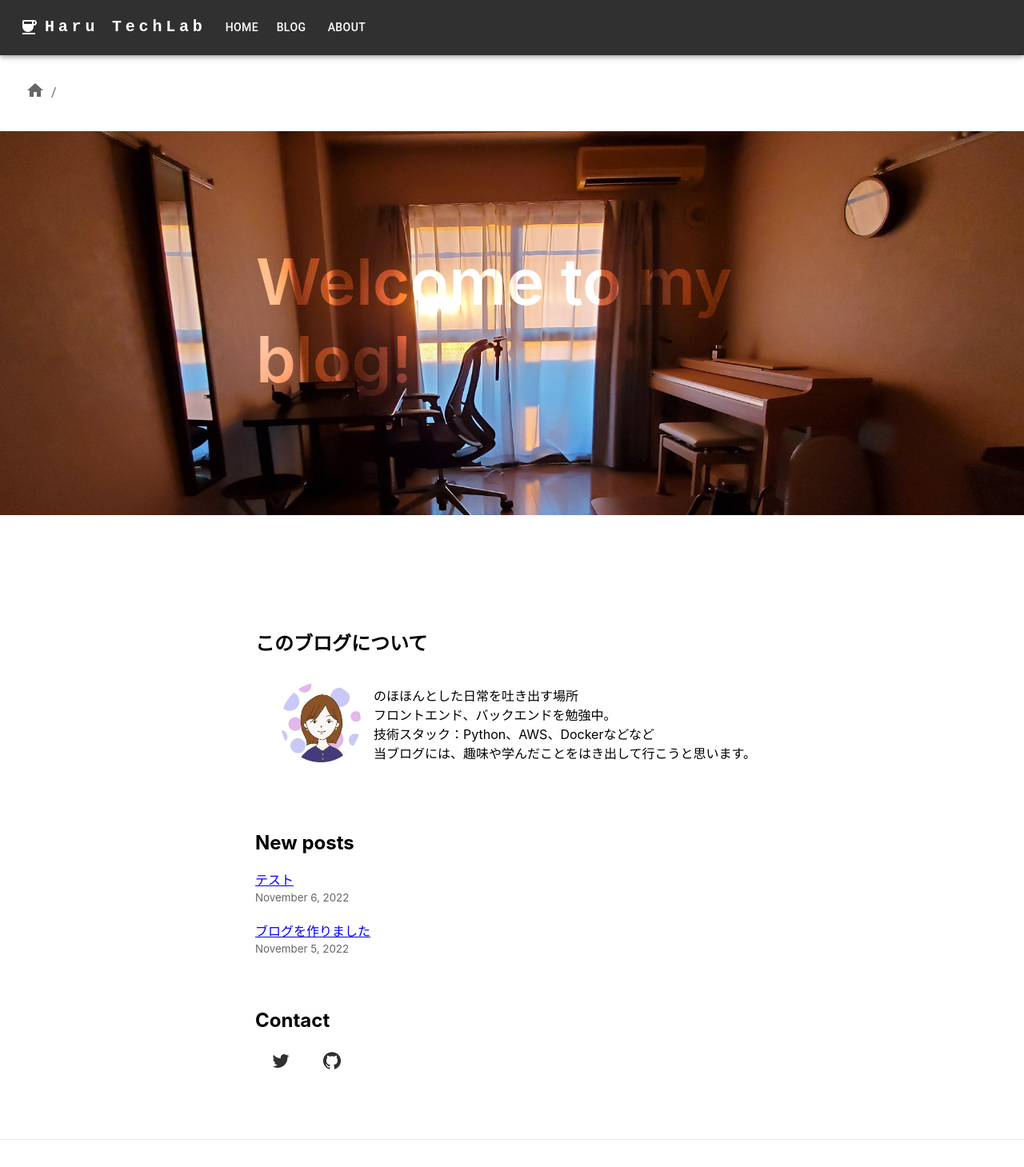
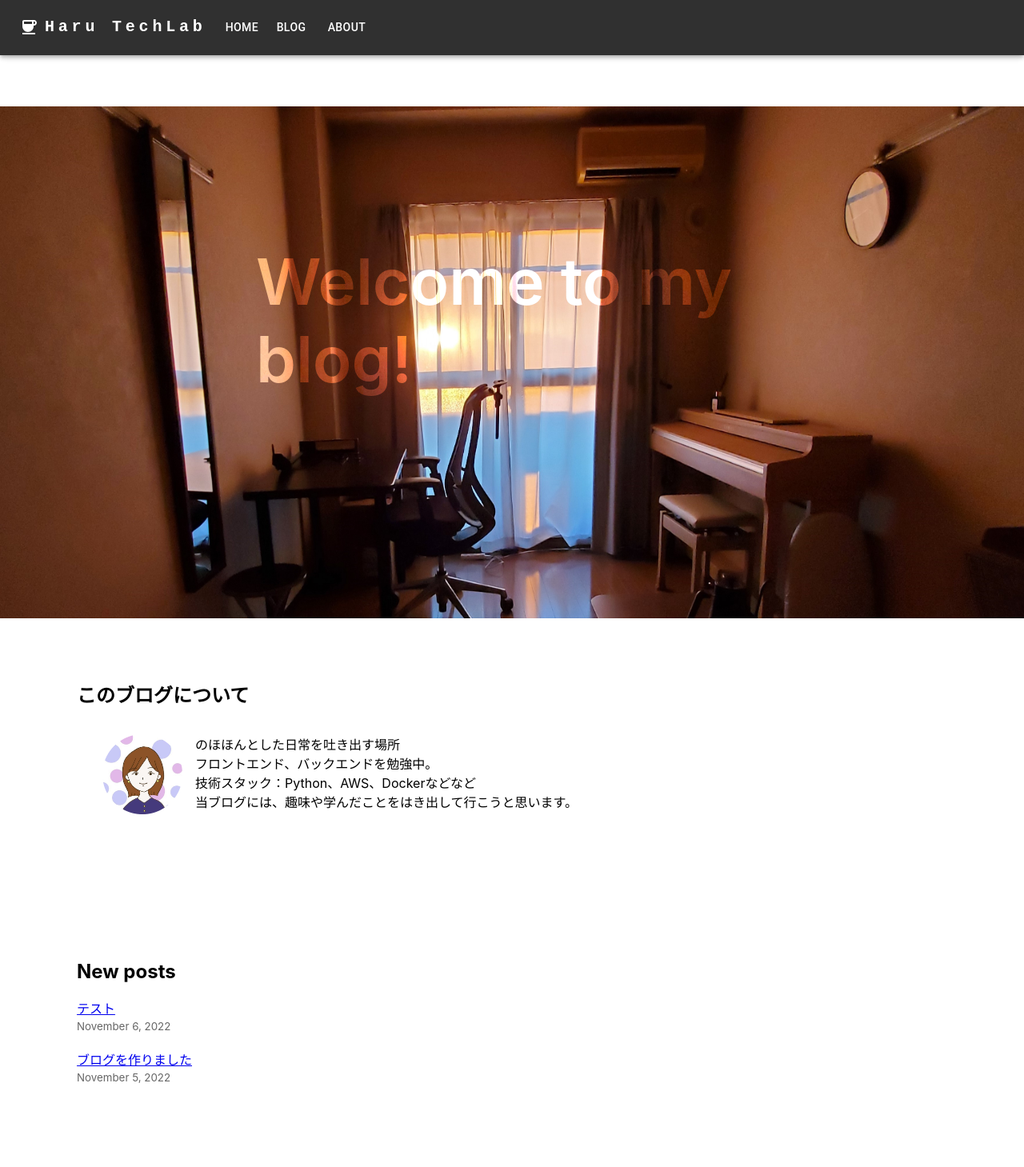
Before and after one commit to dinosaur-lab/nextjs-blog, a Next.js app: page / in a window 1280 px wide. Shown: the top 1459 px of the page at 80% size. Built offline with nearby package versions, Linux system fonts and the light colour scheme.

Commit message:
Add: スクロール位置でイベントを発火する

```diff
--- a/components/layout.js
+++ b/components/layout.js
@@ -3,7 +3,6 @@ import Image from 'next/image'
 import styles from '../styles/Home.module.css';
 import Link from 'next/link'
 import ResponsiveAppBar from "../components/AppBar";
-import Breadcrumbs from "../components/Breadcrumbs";
 import * as React from 'react';
 import Typography from '@mui/material/Typography';
 import { createTheme, ThemeProvider } from '@mui/material/styles';
@@ -32,9 +31,6 @@ export default function Layout({ children }) {
         <header className={styles.header}>
           <ResponsiveAppBar color="primary" />
         </header>
-        <div>
-          <Breadcrumbs />
-        </div>
         <main className={styles.main}>{children}</main>
         <footer className={styles.footer}>
           <a>
--- a/package.json
+++ b/package.json
@@ -22,12 +22,15 @@
     "@types/node": "18.7.13",
     "@types/react": "18.0.17",
     "@types/react-dom": "18.0.6",
+    "animate.css": "^4.1.1",
     "date-fns": "^2.29.3",
     "eslint": "8.22.0",
     "eslint-config-next": "12.2.5",
     "gray-matter": "^4.0.3",
+    "react-intersection-observer": "^9.4.1",
     "remark": "^14.0.2",
     "remark-html": "^15.0.1",
+    "sharp": "^0.31.3",
     "typescript": "4.8.2"
   }
 }
--- a/pages/index.jsx
+++ b/pages/index.jsx
@@ -1,4 +1,4 @@
-import NextPage from 'next';
+import { PageConfig } from 'next';
 import Head from 'next/head';
 import Layout, { siteTitle } from '../components/layout'
 import Image from 'next/image';
@@ -10,19 +10,35 @@ import { getSortedPostsData } from '../lib/posts'
 import Button from '@mui/material/Button';
 import TwitterIcon from '@mui/icons-material/Twitter';
 import GitHubIcon from '@mui/icons-material/GitHub';
+import { useInView } from 'react-intersection-observer';
+import React, { useRef, useCallback } from 'react';
+import 'animate.css';
 
 export default function Home({ allPostsData }) {
   {
+    const [ref, inView] = useInView({
+      rootMargin: '-50px', // ref要素が現れてから50px過ぎたら
+      triggerOnce: true, // 最初の一度だけ実行
+    });
+    const [ref2, inView2] = useInView({
+      rootMargin: '-50px', // ref要素が現れてから50px過ぎたら
+      triggerOnce: true, // 最初の一度だけ実行
+    });
+
     return (
       <Layout home>
         <section style={{ width: '100%', height: 'auto' }}>
-          <div className={styles.top_image}>
-            <Image src="/images/home.jpg" width='1600px' height='600px' alt="home" />
+          <div className={styles.top_image} style={{
+            backgroundImage: `url("/images/home.jpg")`
+          }}>
+            <Image src="/images/home.jpg" width='1600px' height='800px' alt="home" />
             <p className={styles.title_p}>Welcome to my blog!</p>
           </div>
         </section>
         <section className={styles.section}>
-          <div className={styles.div}>
+          <div ref={ref} className={styles.div}>
+            {inView && (
+              <div className="animate__animated animate__fadeInUp">
                 <h2 className={utilStyles.headingLg}>このブログについて</h2>
                 <div className={styles.grid}>
                   <div className={styles.icon}>
@@ -36,7 +52,13 @@ export default function Home({ allPostsData }) {
                   </p>
                 </div>
               </div>
-          <div className={styles.div}>
+            )}
+          </div>
+        </section>
+        <section className={styles.section}>
+          <div ref={ref2} className={styles.div}>
+            {inView2 && (
+              <div className="animate__animated animate__fadeInUp">
                 <h2 className={utilStyles.headingLg}>New posts</h2>
                 <ul className={utilStyles.list}>
                   {allPostsData.map(({ id, date, title }) => (
@@ -50,7 +72,11 @@ export default function Home({ allPostsData }) {
                   ))}
                 </ul>
               </div>
-          <div className={styles.div}>
+            )}
+          </div>
+        </section>
+        <section className={styles.section}>
+          <div className="animate__animated animate__fadeInUp">
             <h2 className={utilStyles.headingLg}>Contact</h2>
             <div>
               <Button color="primary" aria-label="twitter" href="https://twitter.com/HaruTechlab" className={styles.contact_icon}>
--- a/styles/Home.module.css
+++ b/styles/Home.module.css
@@ -3,12 +3,13 @@
 }
 
 .main {
+  margin: 4rem 0rem;
   min-height: 100vh;
   padding: 0;
   flex: 1;
   display: flex;
   flex-direction: column;
-  align-items: center;
+  align-items: left;
 }
 
 .footer {
@@ -72,8 +73,6 @@
 .grid {
   margin: 1rem;
   display: flex;
-  align-items: center;
-  justify-content: center;
   flex-wrap: wrap;
   max-width: 960px;
 }
@@ -138,7 +137,8 @@
 }
 
 .section {
-  margin: 5rem;
+  margin: 4rem 6rem;
+  text-align: left;
 }
 
 .contact_icon {
@@ -146,15 +146,21 @@
   font-size: 120px;
 }
 
-.div {
-  margin-top: 4rem;
-}
 
 @media (max-width: 600px) {
   .grid {
     width: 100%;
     flex-direction: column;
   }
+
+  .main {
+    margin: 1rem 1rem;
+  }
+
+  .section {
+    margin: 1rem 1rem;
+  }
+
 }
 
 @media (prefers-color-scheme: dark) {
```
Also changed, not shown: 1 other file (tests, documents, lock files or other folders). Lines whose indentation alone changed are shown as unchanged.
